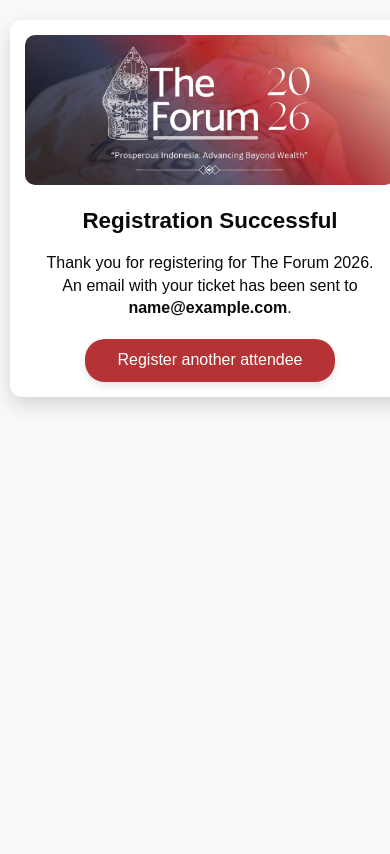
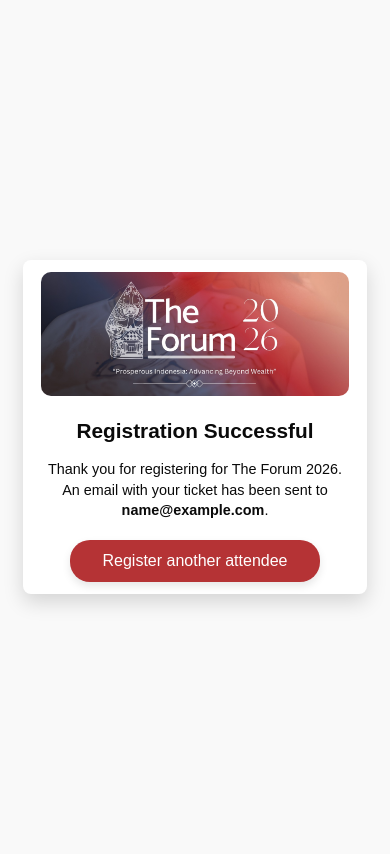
Before and after one commit to aureliatann/theforum, a Django app: template attendees/templates/success.html in a window 390 px wide; the page is wider, and only the part inside the window is pictured. Before the commit the page ends 409 px from the top of that part, so only its background shows below. Run offline with Django 5.2, Linux system fonts and the light colour scheme; the template is opened without the code that fills it: most values are stand-ins (such as "Sample title", 1, 10 or a date in 2020); some libraries are stand-ins or nearby versions.

Commit message:
media query and viewport fix

```diff
--- a/attendees/static/attendees/css/style.css
+++ b/attendees/static/attendees/css/style.css
@@ -192,20 +192,64 @@
 @keyframes spin {
     100% { transform: rotate(360deg); }
 }
-
 /* ============================
-   SUCCESS PAGE
+   SUCCESS PAGE STYLING
 ============================ */
-.success-container h2,
-.success-container p,
-.success-container .button-container {
-    text-align: center;
+/* Wrapper to center the container */
+.success-wrapper {
+    display: flex;
+    justify-content: center; /* horizontal center */
+    align-items: center;     /* vertical center */
+    min-height: 100vh;       /* full viewport height */
+    padding: 20px;
+    box-sizing: border-box;
 }
 
-.success-container p {
-    max-width: 90%;
-    margin-inline: auto;
+/* Keep the container as normal */
+.success-container {
+    display: block;          /* reset flex */
+    max-width: 650px;        /* or your normal form width */
+    width: 90%;              /* responsive width */
+    padding: 25px 30px;
+    border-radius: 12px;
+    background-color: #fff;
+    box-shadow: 0 8px 20px rgba(0,0,0,0.15);
+    text-align: center;
+    box-sizing: border-box;
 }
+
+/* Mobile tweaks */
+@media (max-width: 600px) {
+    .success-container {
+        width: 90%;
+        padding: 15px 20px;
+    }
+
+    .success-container h2 {
+        font-size: 1.4rem;
+    }
+
+    .success-container p {
+        font-size: 0.95rem;
+    }
+}
+
+@media (max-width: 400px) {
+    .success-container {
+        width: 88%;
+        padding: 12px 18px;
+    }
+
+    .success-container h2 {
+        font-size: 1.3rem;
+    }
+
+    .success-container p {
+        font-size: 0.9rem;
+    }
+}
+
+
 
 /* ============================
    SPLASH SCREEN
@@ -249,29 +293,94 @@
 }
 
 /* ============================
-   RESPONSIVE (MOBILE)
+   RESPONSIVE (DESKTOP / TABLET / MOBILE)
 ============================ */
-@media (max-width: 600px) {
+
+/* Large desktop (>1200px) */
+@media (min-width: 1200px) {
+    .container {
+        max-width: 700px;       /* slightly bigger on large screens */
+        padding: 25px 30px;
+        margin: 20px auto;
+    }
+}
+
+/* Desktop / small laptop (900px – 1200px) */
+@media (max-width: 1199px) and (min-width: 901px) {
+    .container {
+        max-width: 600px;       /* your original width */
+        padding: 20px 25px;
+        margin: 20px auto;
+    }
+}
+
+/* Tablets (601px – 900px) */
+@media (max-width: 900px) and (min-width: 601px) {
+    .container {
+        width: 90%;
+        max-width: 550px;
+        padding: 18px 20px;
+        margin: 15px auto;
+    }
+
+    h2 {
+        font-size: 1.5rem;
+    }
+
+    .form-row {
+        flex-direction: column;
+    }
+}
+
+/* Phones (401px – 600px) */
+@media (max-width: 600px) and (min-width: 401px) {
     body {
-        flex-direction: column;
-        min-height: auto;
-        padding: 10px;
+        justify-content: flex-start;
+        align-items: stretch;
+        min-height: 100%;
+        padding: 10px 0;
     }
 
     .container {
-        max-width: none;
-        padding: 15px;
-        margin: 10px 0;
+        width: 90%;
+        max-width: 90%;
+        padding: 15px 20px;
+        margin: 12px auto;
+        border-radius: 10px;
     }
 
     h2 {
         font-size: 1.4rem;
     }
 
-    .form-row {
-        flex-direction: column;
+    p, .form-input {
+        font-size: 0.95rem;
     }
 }
+
+/* Small phones (<400px) */
+@media (max-width: 400px) {
+    body {
+        padding: 5px 0;
+    }
+
+    .container {
+        width: 88%;
+        padding: 12px 18px;
+        margin: 10px auto;
+        border-radius: 8px;
+    }
+
+    h2 {
+        font-size: 1.3rem;
+    }
+
+    p, .form-input {
+        font-size: 0.9rem;
+    }
+}
+
+
 
 /* Title alignment fix */
 .register-title {
--- a/attendees/templates/register.html
+++ b/attendees/templates/register.html
@@ -5,7 +5,7 @@
 <html lang="en">
 <head>
     <meta charset="UTF-8">
-    <meta-name="viewport" content="width=device-width, initial-scale=1">
+    <meta name="viewport" content="width=device-width, initial-scale=1, maximum-scale=1">
     <title>Register for The Forum</title>
     <link rel="stylesheet" href="{% static 'attendees/css/style.css' %}">
 </head>
--- a/attendees/templates/success.html
+++ b/attendees/templates/success.html
@@ -3,7 +3,7 @@
 <html lang="en">
 <head>
     <meta charset="UTF-8">
-    <meta name="viewport" content="width=device-width, initial-scale=1">
+    <meta name="viewport" content="width=device-width, initial-scale=1, maximum-scale=1">
     <title>Registration Successful</title>
     <link rel="stylesheet" href="{% static 'attendees/css/style.css' %}">
 </head>
```
Also changed, not shown: db.sqlite3.
